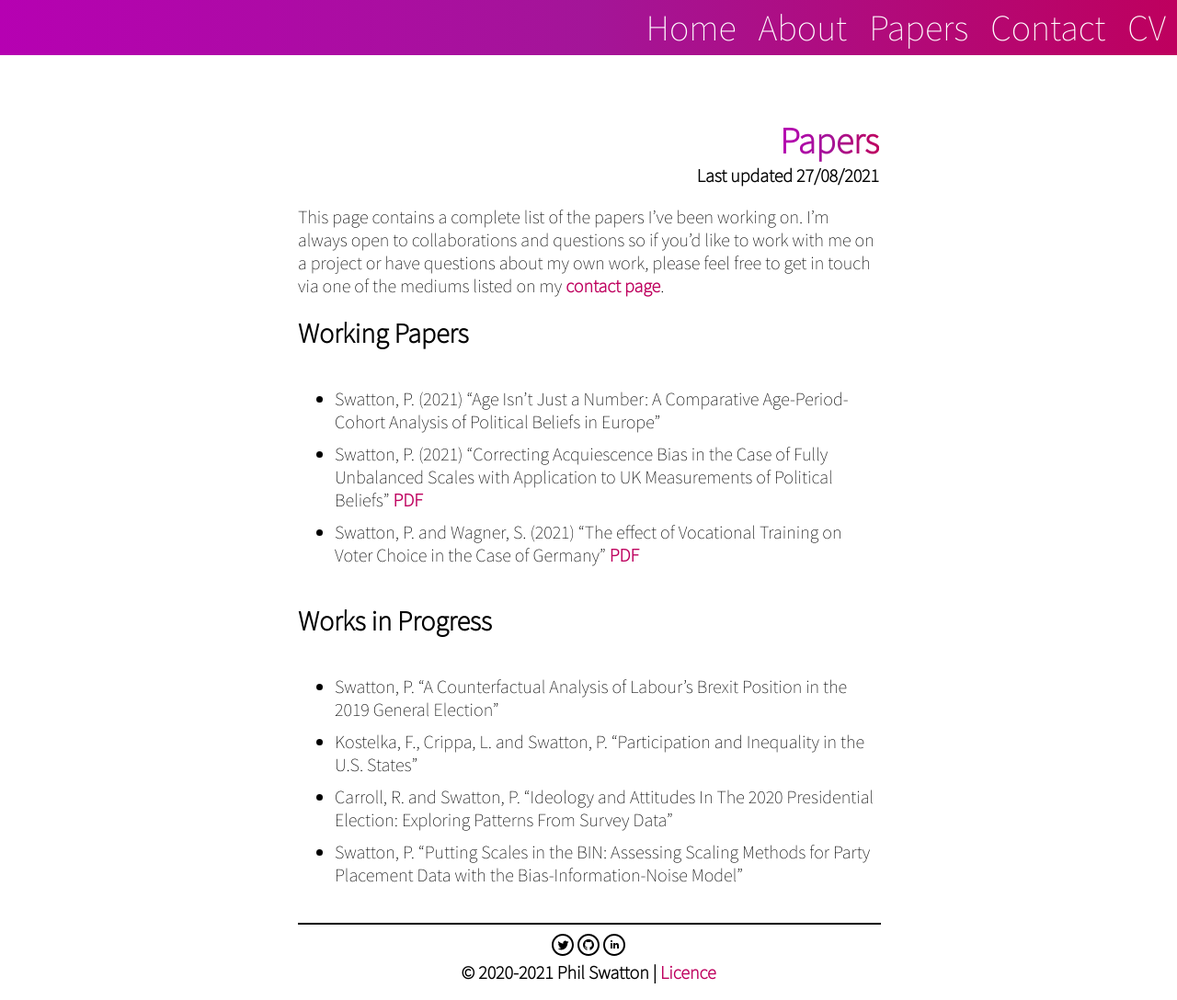
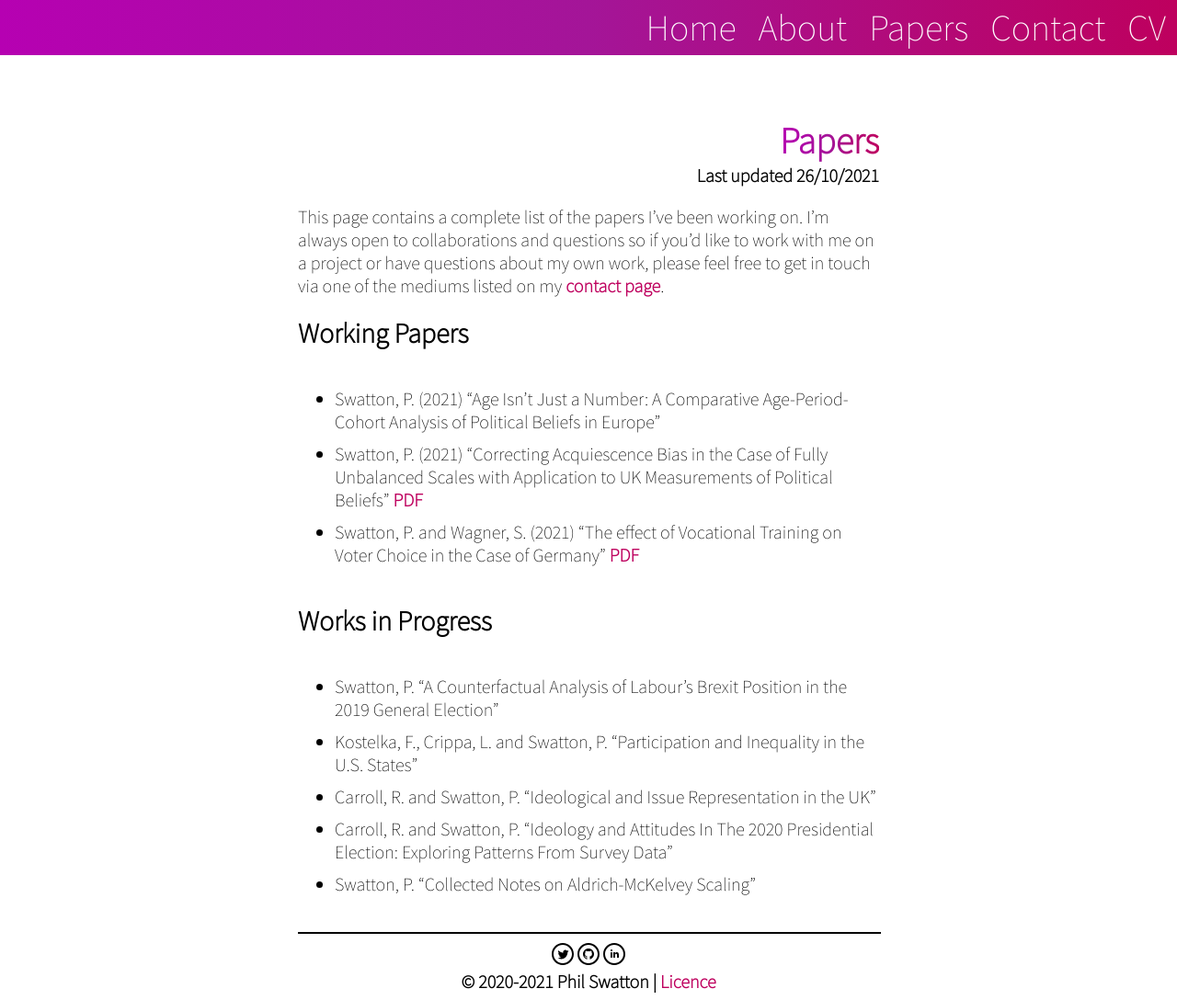
Before and after one commit to philswatton/philswatton.github.io, a Jekyll site: the page built from publications.md, in a window 1280 px wide and 1088 px high. Shown: the whole window at 92% size. Built offline with Jekyll 4.4.1, drawn with Linux system fonts in a browser that asks for light colours.

Commit message:
updated list of papers

```diff
--- a/_data/wip.yml
+++ b/_data/wip.yml
@@ -2,7 +2,9 @@
   authors: Swatton, P.
 - title: Participation and Inequality in the U.S. States
   authors: Kostelka, F., Crippa, L. and Swatton, P.
+- title: Ideological and Issue Representation in the UK
+  authors: Carroll, R. and Swatton, P.
 - title: Ideology and Attitudes In The 2020 Presidential Election&#58; Exploring Patterns From Survey Data
   authors: Carroll, R. and Swatton, P.
-- title: Putting Scales in the BIN&#58; Assessing Scaling Methods for Party Placement Data with the Bias-Information-Noise Model
+- title: Collected Notes on Aldrich-McKelvey Scaling
   authors: Swatton, P.
--- a/publications.md
+++ b/publications.md
@@ -1,7 +1,7 @@
 ---
 layout: default
 title: Papers
-subtitle: Last updated 27/08/2021
+subtitle: Last updated 26/10/2021
 css: default.css
 ---
 
```
